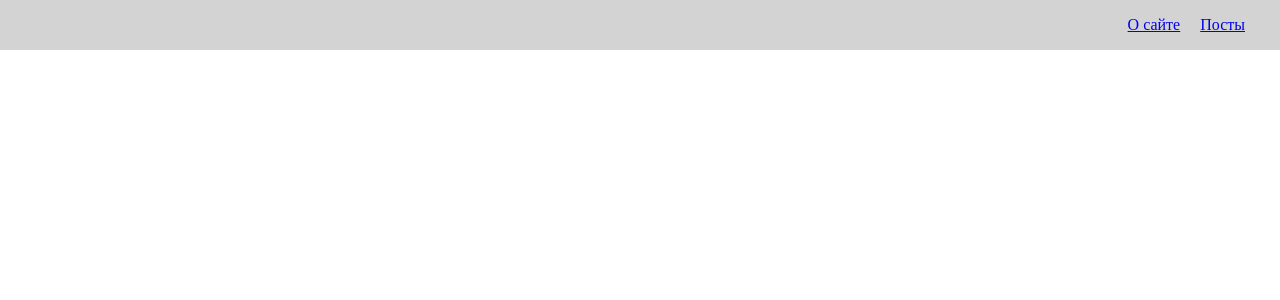
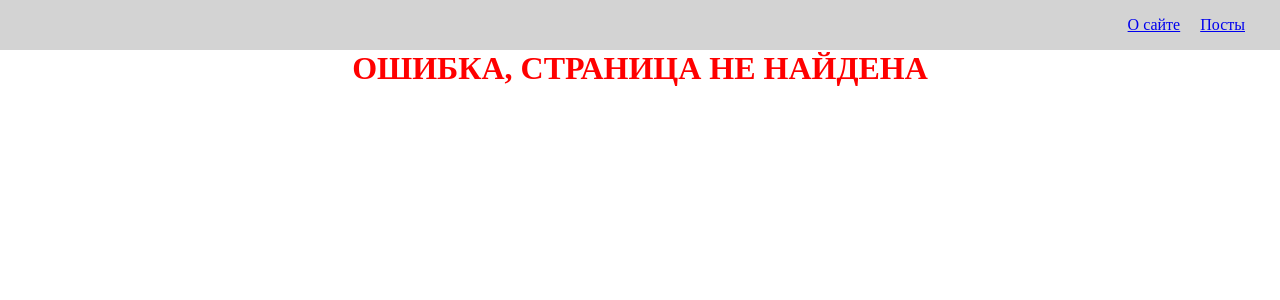
Before and after one commit to iAllBe/react-fundamental-course, a React (Create React App) app: page / in a window 1280 px wide. Before the commit this address had no page. Shown: the top 300 px of the page. Built offline with nearby package versions, Linux system fonts and the light colour scheme.

Commit message:
add redirect and decomposition routes to AppRouter.jsx

```diff
--- a/src/App.js
+++ b/src/App.js
@@ -1,25 +1,13 @@
-import {BrowserRouter, Link, Route, Routes} from "react-router-dom";
-import About from "./pages/About";
-import Posts from "./pages/Posts";
+import {BrowserRouter} from "react-router-dom";
 import Navbar from "./components/UI/Navbar/Navbar";
+import AppRouter from "./components/AppRouter";
 
 export default function App() {
     return (
         <BrowserRouter>
             <Navbar/>
 
-            <Routes>
-                <Route
-                    path="/about"
-                    element={<About/>}
-                >
-                </Route>
-                <Route
-                    path="/posts"
-                    element={<Posts/>}
-                >
-                </Route>
-            </Routes>
+            <AppRouter/>
         </BrowserRouter>
     )
 }
--- /dev/null
+++ b/src/components/AppRouter.jsx
@@ -0,0 +1,26 @@
+import {Route, Routes} from "react-router-dom";
+import Posts from "../pages/Posts";
+import About from "../pages/About";
+import Error from "../pages/Error";
+
+export default function AppRouter() {
+    return (
+        <Routes>
+            <Route
+                path="/about"
+                element={<About/>}
+            >
+            </Route>
+            <Route
+                path="/posts"
+                element={<Posts/>}
+            >
+            </Route>
+            <Route
+                path="*"
+                element={<Error/>}
+            >
+            </Route>
+        </Routes>
+    )
+}
--- /dev/null
+++ b/src/pages/Error.jsx
@@ -0,0 +1,9 @@
+export default function Error() {
+    return (
+        <div>
+            <h1 style={{color: 'red'}}>
+                ОШИБКА, СТРАНИЦА НЕ НАЙДЕНА
+            </h1>
+        </div>
+    )
+}
```
